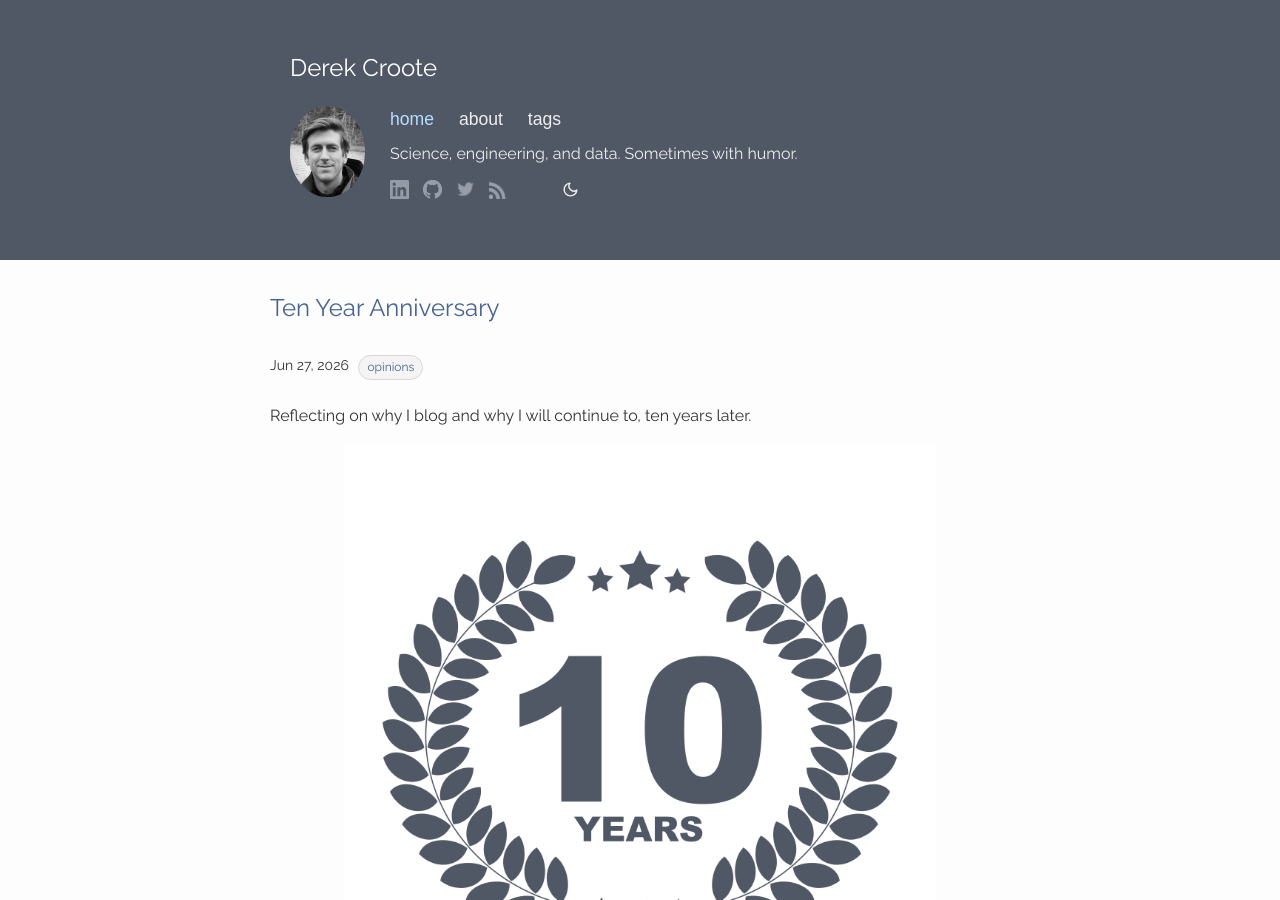
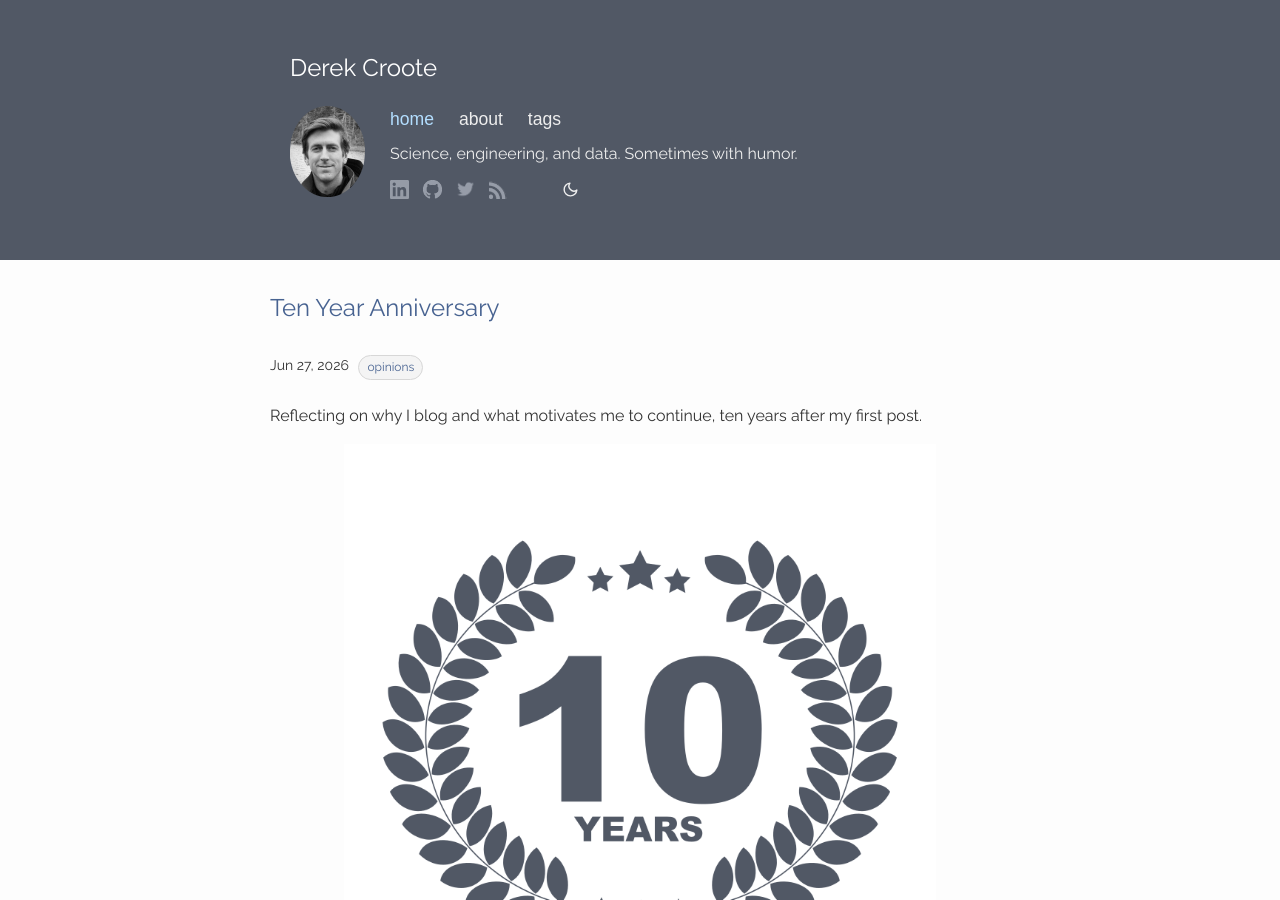
Before and after one commit to dcroote/dcroote.github.io, a Jekyll site: the page built from index.html, in a window 1280 px wide and 900 px high. Built offline with Jekyll 4.4.1, drawn with Linux system fonts in a browser that asks for light colours.

Commit message:
fix: anniversary post desc

```diff
--- a/_posts/2026-06-27-ten-year-anniversary.md
+++ b/_posts/2026-06-27-ten-year-anniversary.md
@@ -4,7 +4,7 @@ title: Ten Year Anniversary
 image: images/ten-year-anniversary/ten-year-anniversary.png
 image-alt: Celebrating ten years of this blog.
 comments: false
-description: Reflecting on why I blog and why I will continue to, ten years later.
+description: Reflecting on why I blog and what motivates me to continue, ten years after my first post.
 tags: [opinions]
 discuss_on_twitter: https://x.com/DerekCroote/status/2074562403552137553
 ---
```
